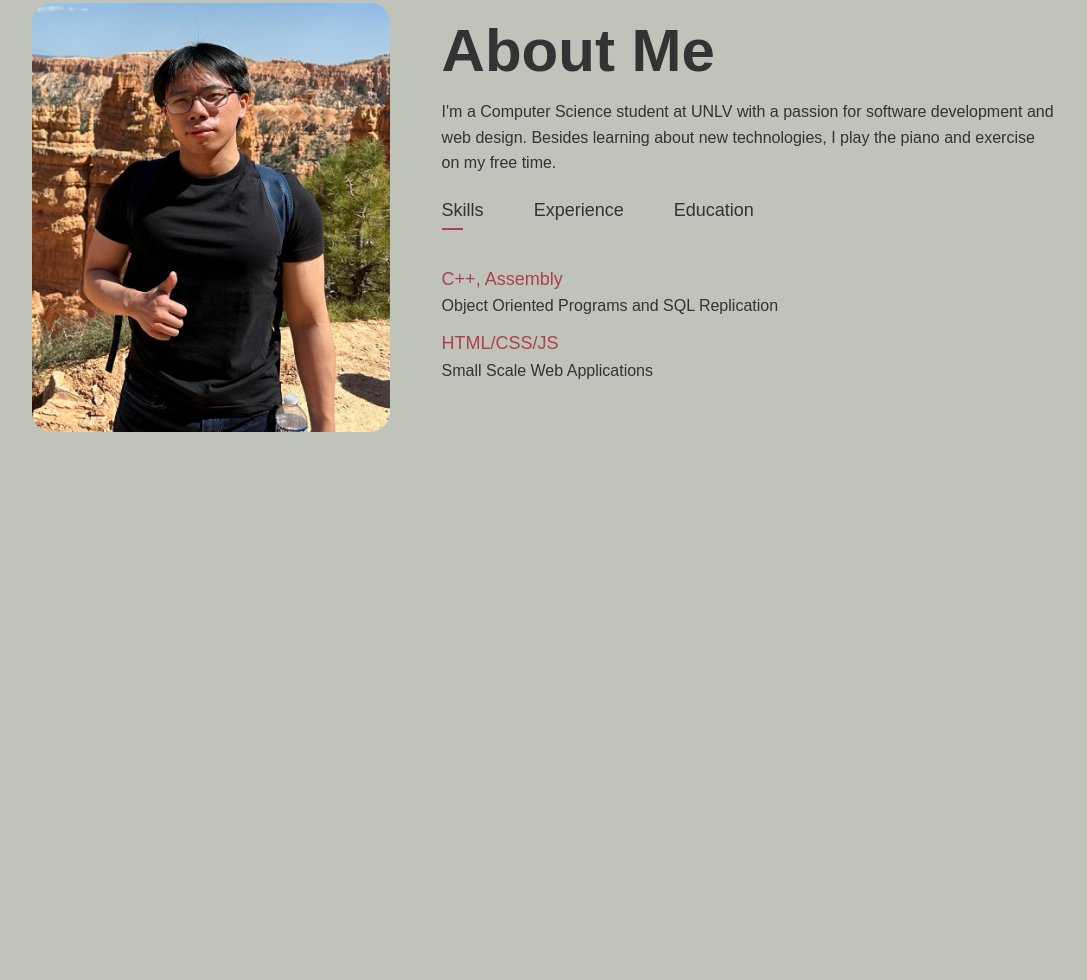
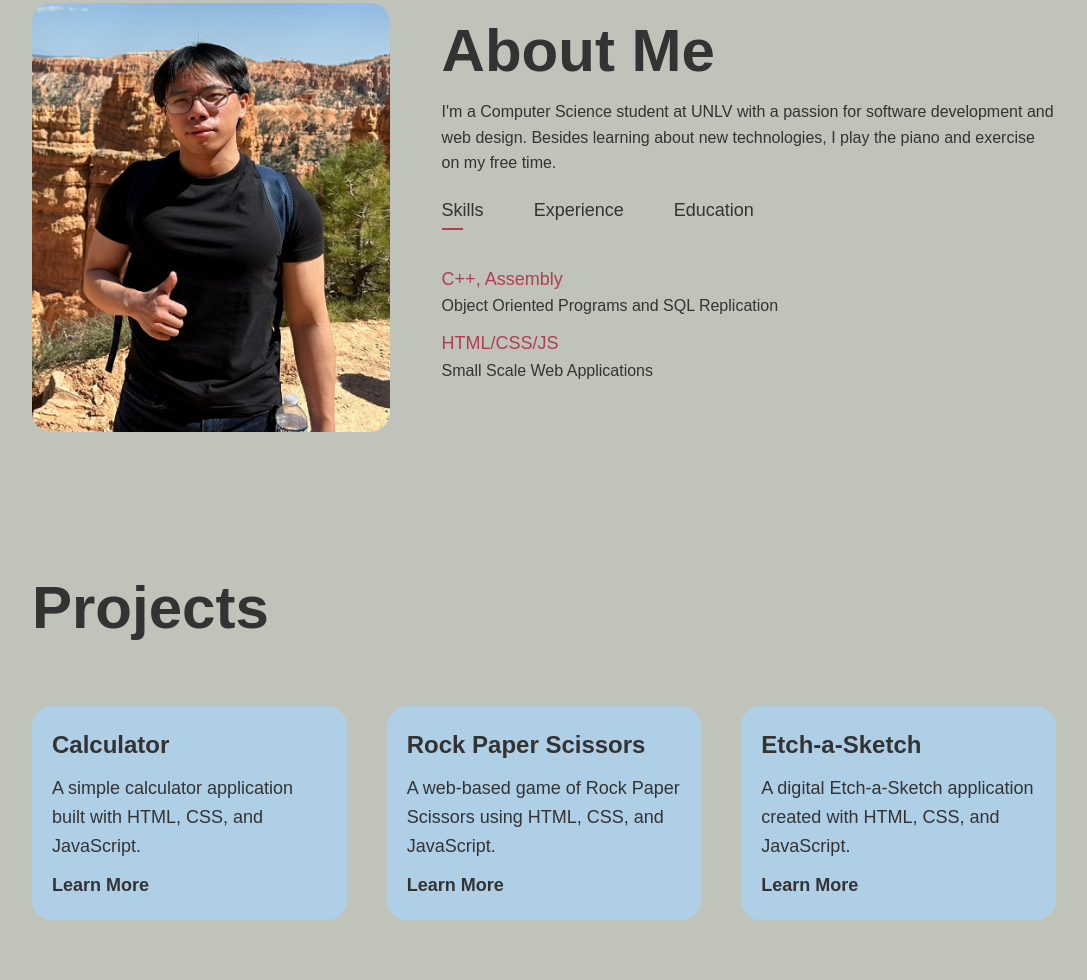
Before and after one commit to khoo02/Portfolio, a plain HTML site: page index.html in a window 1280 px wide. Shown: the part 857-1837 px from the top of the page, without its empty margins (96-1183 px from the left). Before the commit the page ends 1357 px from the top, so only its background shows below. Drawn offline with Linux system fonts and the light colour scheme.

Commit message:
implement "My Projects" section

```diff
--- a/index.html
+++ b/index.html
@@ -63,6 +63,30 @@
         </div>
       </div>
     </div>
+    <!-- Projects Section -->
+    <div id="projects">
+      <div class="container">
+        <h1 class="sub-title">Projects</h1>
+        <div class="projects-list">
+          <div>
+            <h2>Calculator</h2>
+            <p>A simple calculator application built with HTML, CSS, and JavaScript.</p>
+            <a href="https://khoo02.github.io/Calculator/">Learn More</a>
+          </div>
+          <div>
+            <h2>Rock Paper Scissors</h2>
+            <p>A web-based game of Rock Paper Scissors using HTML, CSS, and JavaScript.</p>
+            <a href="https://khoo02.github.io/Rock-Paper-Scissors/">Learn More</a>
+          </div>
+          <div>
+            <h2>Etch-a-Sketch</h2>
+            <p>A digital Etch-a-Sketch application created with HTML, CSS, and JavaScript.</p>
+            <a href="https://khoo02.github.io/Etch-A-Sketch/">Learn More</a>
+          </div>
+        </div>
+      </div>
+    </div>
+
   </div>
 
 </body>
--- a/style.css
+++ b/style.css
@@ -69,7 +69,6 @@ nav ul li a:hover::after {
 .header-text{
   display: inline-block;
   padding: 20px;
-  /* Make transparent background */
   background-color: #afcfe6;
   border-radius: 20px;
   margin-top: 20%;
@@ -156,3 +155,49 @@ nav ul li a:hover::after {
 .tab-contents.active-tab {
   display: block; /* Show the active tab content */
 }
+
+/* Projects */
+#projects {
+  padding: 50px 0;
+}
+
+.projects-list {
+  display: flex; /* Use flexbox to display projects side by side */
+  gap: 40px;
+  margin-top: 50px;
+  min-width: 250px; /* Minimum width for responsiveness */
+}
+
+.projects-list div {
+  background: #afcfe6; /* Background color for project cards */
+  padding: 20px;
+  font-size: 18px; /* Font size for project descriptions */
+  font-weight: 500; /* Font weight for project descriptions */
+  border-radius: 20px; /* Rounded corners for project cards */
+  flex: 1; /* Allow cards to grow and shrink equally */
+  transition: background-color 0.3s, transform 0.3s; /* Smooth transition for background and transform */
+}
+
+.projects-list div:hover {
+  background-color: #af404f; /* Change background color on hover */
+  transform: translateY(-10px); /* Move the link up on hover */
+  color: white; /* Change text color on hover */
+  text-decoration: underline; /* Underline effect on hover */
+}
+
+.projects-list div:hover a {
+  color: white; /* Change link color on hover */
+}
+
+.projects-list div h2 {
+  font-size: 24px; /* Font size for project titles */
+  margin-bottom: 10px; /* Space below project titles */
+}
+
+.projects-list div a {
+  text-decoration: none; /* Remove underline from links */
+  color: #333; /* Default link color */
+  font-weight: 600; /* Bold project links */
+  margin-top: 10px; /* Space above project links */
+  display: inline-block; /* Make the link a block element */
+}
```
